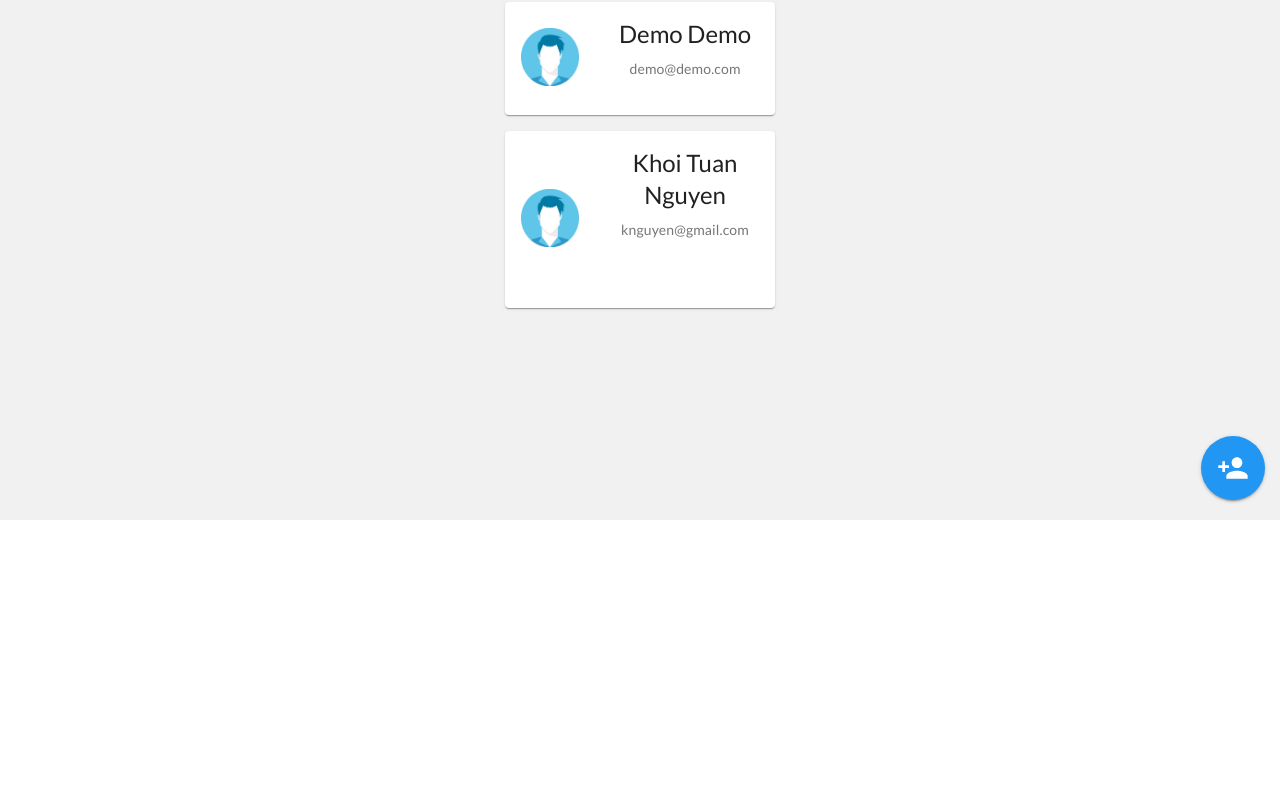
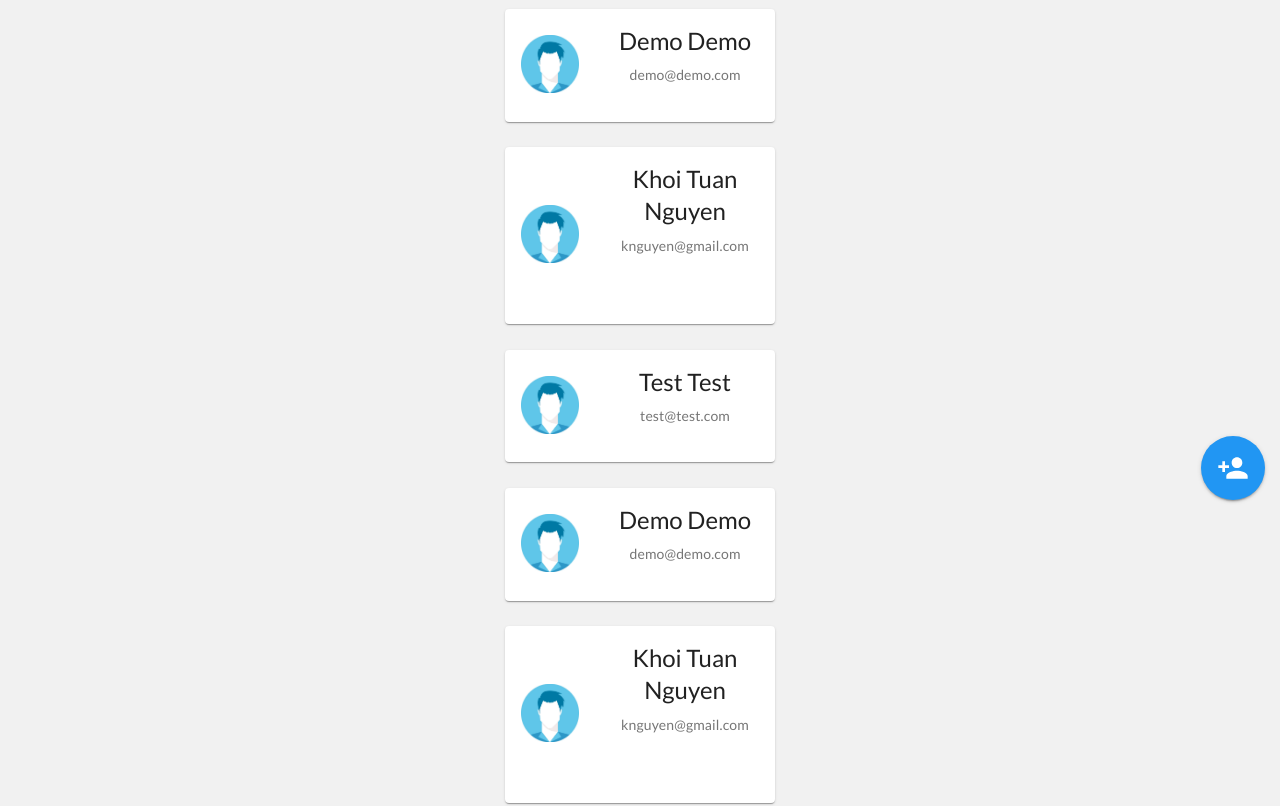
Before and after one commit to KhoiUna/chekchat, a Next.js app in the folder client/: page /friends in a window 1280 px wide. Shown: the part 280-1086 px from the top of the page. Before the commit the page ends 800 px from the top, so only its background shows below. Built offline with nearby package versions, Linux system fonts and the light colour scheme.

Commit message:
update layout

```diff
--- a/client/components/friends/friend_request.js
+++ b/client/components/friends/friend_request.js
@@ -10,7 +10,6 @@ import Badge from "@material-ui/core/Badge";
 const useStyles = makeStyles({
   root: {
     maxWidth: 270,
-    marginTop: "1rem",
   },
   media: {
     height: 20,
@@ -23,6 +22,9 @@ const useStyles = makeStyles({
     display: "grid",
     gridTemplateRows: "1fr 1fr",
   },
+  badge: {
+    margin: "0.8rem 0",
+  },
 });
 
 export default function FriendRequest({ username, email, avatarURL, status }) {
@@ -34,8 +36,9 @@ export default function FriendRequest({ username, email, avatarURL, status }) {
       color="primary"
       anchorOrigin={{
         vertical: "bottom",
-        horizontal: "right",
+        horizontal: "left",
       }}
+      className={classes.badge}
     >
       <Card className={classes.root}>
         <CardActionArea className={classes.gridColumn}>
--- a/client/components/friends/friend_tag.js
+++ b/client/components/friends/friend_tag.js
@@ -9,7 +9,7 @@ import utilStyles from "../../styles/utils.module.css";
 const useStyles = makeStyles({
   root: {
     maxWidth: 270,
-    marginTop: "1rem",
+    margin: "0.8rem 0",
   },
   media: {
     height: 20,
--- a/client/containers/main_layout.module.css
+++ b/client/containers/main_layout.module.css
@@ -1,6 +1,6 @@
 .container {
   background-color: #f1f1f1;
-  height: 100vh;
+  height: 100%;
 }
 
 .main {
--- a/client/pages/friends.js
+++ b/client/pages/friends.js
@@ -19,6 +19,31 @@ const friendsArray = [
   {
     username: "Test Test",
     email: "test@test.com",
+    avatarURL: "/img/avatar.png",
+  },
+  {
+    username: "Demo Demo",
+    email: "demo@demo.com",
+    avatarURL: "/img/avatar.png",
+  },
+  {
+    username: "Khoi Tuan Nguyen",
+    email: "knguyen@gmail.com",
+    avatarURL: "/img/avatar.png",
+  },
+  {
+    username: "Test Test",
+    email: "test@test.com",
+    avatarURL: "/img/avatar.png",
+  },
+  {
+    username: "Demo Demo",
+    email: "demo@demo.com",
+    avatarURL: "/img/avatar.png",
+  },
+  {
+    username: "Khoi Tuan Nguyen",
+    email: "knguyen@gmail.com",
     avatarURL: "/img/avatar.png",
   },
   {
```
